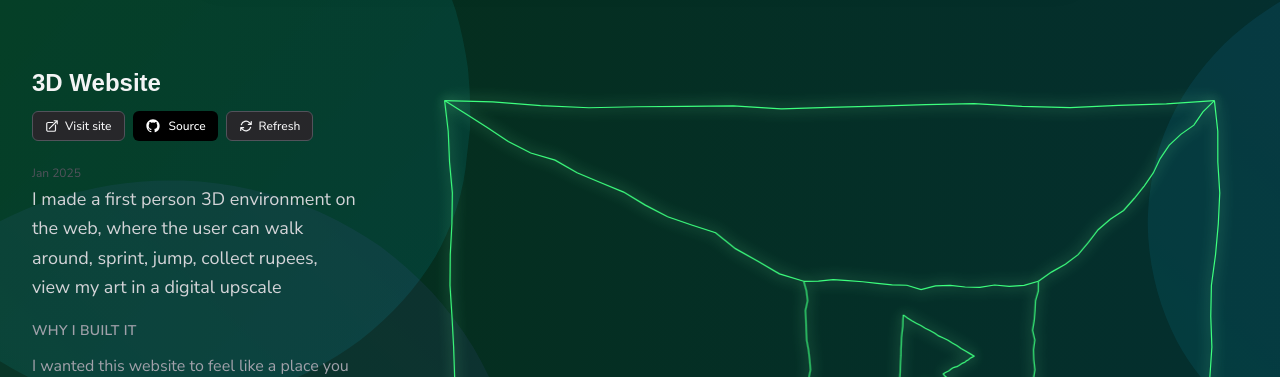
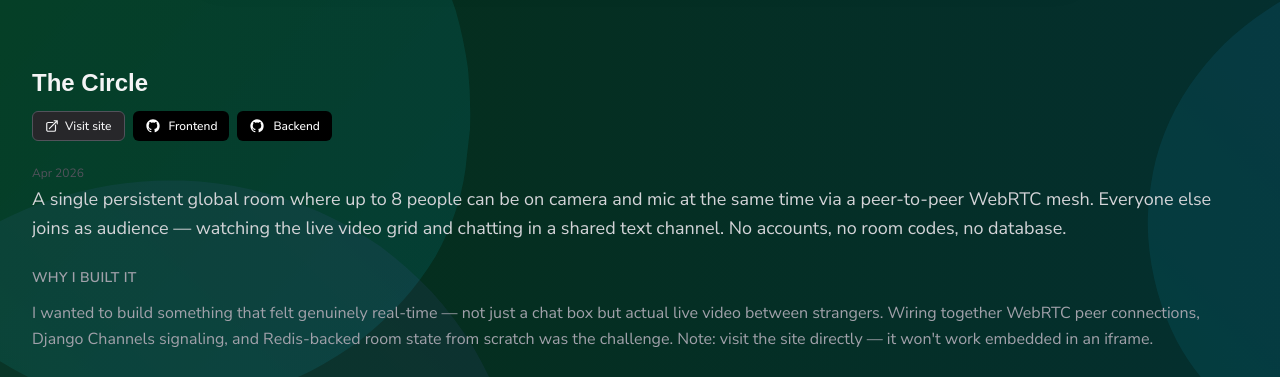
Before and after one commit to nick5616/nickel-tools, a Next.js app: page /portfolio/software in a window 1280 px wide. Shown: the part 423-800 px from the top of the page. Built offline with nearby package versions, Linux system fonts and the light colour scheme; no server answers; a web font is replaced by a local one.

Commit message:
new projects!

```diff
--- a/app/portfolio/software/page.tsx
+++ b/app/portfolio/software/page.tsx
@@ -48,7 +48,7 @@ function getProjectLayout(
     url?: string
 ): ProjectLayoutConfig {
     // Projects that are always no-iframe regardless of url/route
-    const NO_IFRAME_IDS = ["chaos", "voice-lab"];
+    const NO_IFRAME_IDS = ["chaos", "voice-lab", "the-circle"];
     if (NO_IFRAME_IDS.includes(projectId)) {
         return { layout: "no-iframe", sources: [] };
     }
@@ -186,6 +186,22 @@ function GitHubIcon() {
 const projects: Project[] = [
 
     {
+        id: "the-circle",
+        title: "The Circle",
+        description:
+            "A single persistent global room where up to 8 people can be on camera and mic at the same time via a peer-to-peer WebRTC mesh. Everyone else joins as audience — watching the live video grid and chatting in a shared text channel. No accounts, no room codes, no database.",
+        why: "I wanted to build something that felt genuinely real-time — not just a chat box but actual live video between strangers. Wiring together WebRTC peer connections, Django Channels signaling, and Redis-backed room state from scratch was the challenge. Note: visit the site directly — it won't work embedded in an iframe.",
+        tech: ["React", "TypeScript", "Django", "WebSockets", "WebRTC", "Redis", "Docker"],
+        tags: ["Real-time", "Web Development"],
+        frontendSource: "https://github.com/nick5616/the-circle",
+        backendSource: "https://github.com/nick5616/the-circle",
+        dateString: "Apr 2026",
+        url: "https://live.saucedog.art/",
+        color: "from-teal-500/20 to-cyan-500/20",
+        borderColor: "border-teal-400/30",
+        blobColor: "#14b8a6",
+    },
+    {
         id: "3d-website",
         title: "3D Website",
         description:
@@ -292,6 +308,22 @@ const projects: Project[] = [
         color: "from-sky-500/20 to-cyan-500/20",
         borderColor: "border-sky-400/30",
         blobColor: "#0ea5e9",
+    },
+    {
+        id: "sw-viz",
+        title: "Star Wars Ship Costs Visualizer",
+        description:
+            "An interactive data visualization of Star Wars starship costs from the SWAPI dataset. Explore and compare the price tags of iconic ships across the galaxy — from X-wings to Star Destroyers.",
+        why: "A fun excuse to combine a beloved universe with data viz. Pulling from the Star Wars API and rendering comparative cost breakdowns made for a satisfying mix of frontend charting work and backend data wrangling.",
+        tech: ["React", "TypeScript", "Nest.js", "Node.js"],
+        tags: ["Data Visualization", "Web Development"],
+        frontendSource: "https://github.com/nick5616/sw-viz-fe",
+        backendSource: "https://github.com/nick5616/sw-viz-be",
+        dateString: "Nov 2023",
+        url: "https://star-wars-spending-viz.netlify.app",
+        color: "from-yellow-500/20 to-amber-500/20",
+        borderColor: "border-yellow-400/30",
+        blobColor: "#eab308",
     },
     {
         id: "tierlistify",
@@ -872,6 +904,7 @@ export default function SoftwarePortfolioPage() {
                                                     Source
                                                 </a>
                                             ) : null}
+                                            {layoutConfig.layout !== "no-iframe" && (
                                             <button
                                                 onClick={() => triggerRefresh(project.id)}
                                                 className="inline-flex items-center gap-1.5 px-3 py-1.5 bg-zinc-800 border border-zinc-600 rounded-md text-zinc-100 text-xs font-medium hover:bg-zinc-700 transition-colors"
@@ -882,6 +915,7 @@ export default function SoftwarePortfolioPage() {
                                                 </svg>
                                                 Refresh
                                             </button>
+                                            )}
                                             </div>
                                             </div>
                                             <div className="space-y-1">
--- a/app/portfolio/techStack.ts
+++ b/app/portfolio/techStack.ts
@@ -18,6 +18,10 @@ export const TECHNOLOGIES = [
     "Canvas API",
     "Docker",
     "Google Cloud Storage",
+    "Django",
+    "WebSockets",
+    "WebRTC",
+    "Redis",
 ] as const;
 
 // Tags - categories, features, design patterns, algorithms, processing types, and other attributes
@@ -48,6 +52,9 @@ export const TAGS = [
     "Interactive Design",
     "Design System",
     "Accessibility",
+    "Real-time",
+    "Data Visualization",
+    "WebRTC",
 ] as const;
 
 // Legacy: Keep for backward compatibility during migration
```
